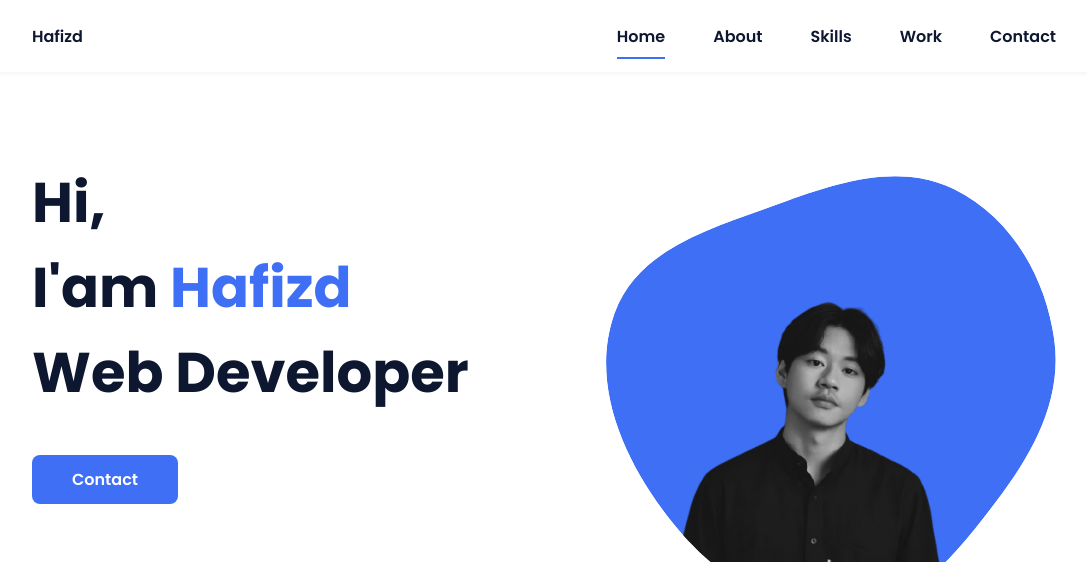
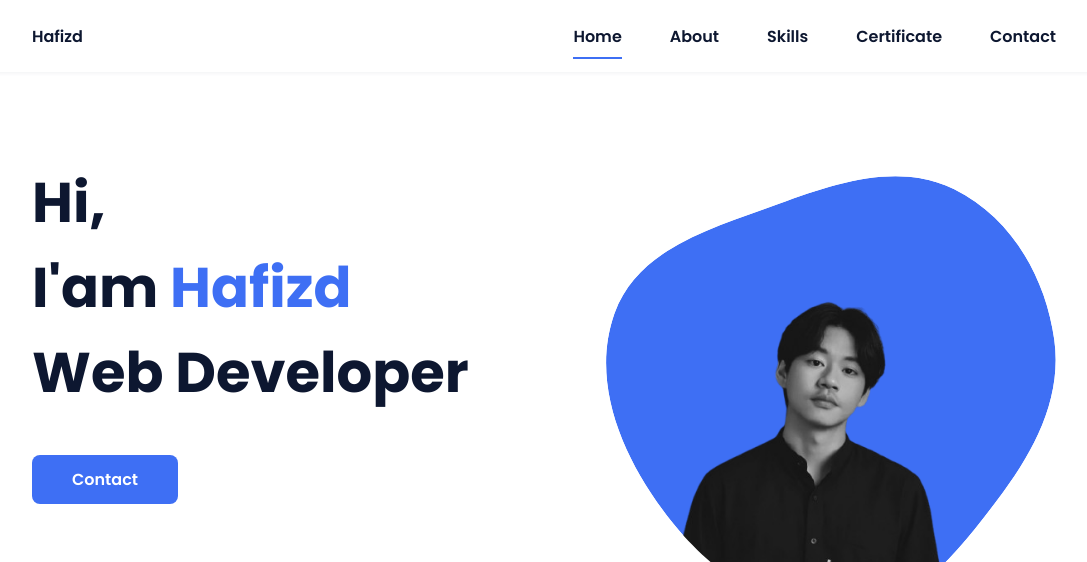
Before and after one commit to Muhzarx/Portofolio_Muhzarx, a plain HTML site: page index.html in a window 1280 px wide. Shown: the top 562 px of the page, without its empty margins (96-1183 px from the left). Drawn offline with nearby package versions, Linux system fonts and the light colour scheme.

Commit message:
Update index.html

```diff
--- a/index.html
+++ b/index.html
@@ -24,7 +24,7 @@
                         <li class="nav__item"><a href="#home" class="nav__link active-link">Home</a></li>
                         <li class="nav__item"><a href="#about" class="nav__link">About</a></li>
                         <li class="nav__item"><a href="#skills" class="nav__link">Skills</a></li>
-                        <li class="nav__item"><a href="#work" class="nav__link">Work</a></li>
+                        <li class="nav__item"><a href="#work" class="nav__link">Certificate</a></li>
                         <li class="nav__item"><a href="#contact" class="nav__link">Contact</a></li>
                     </ul>
                 </div>
```
